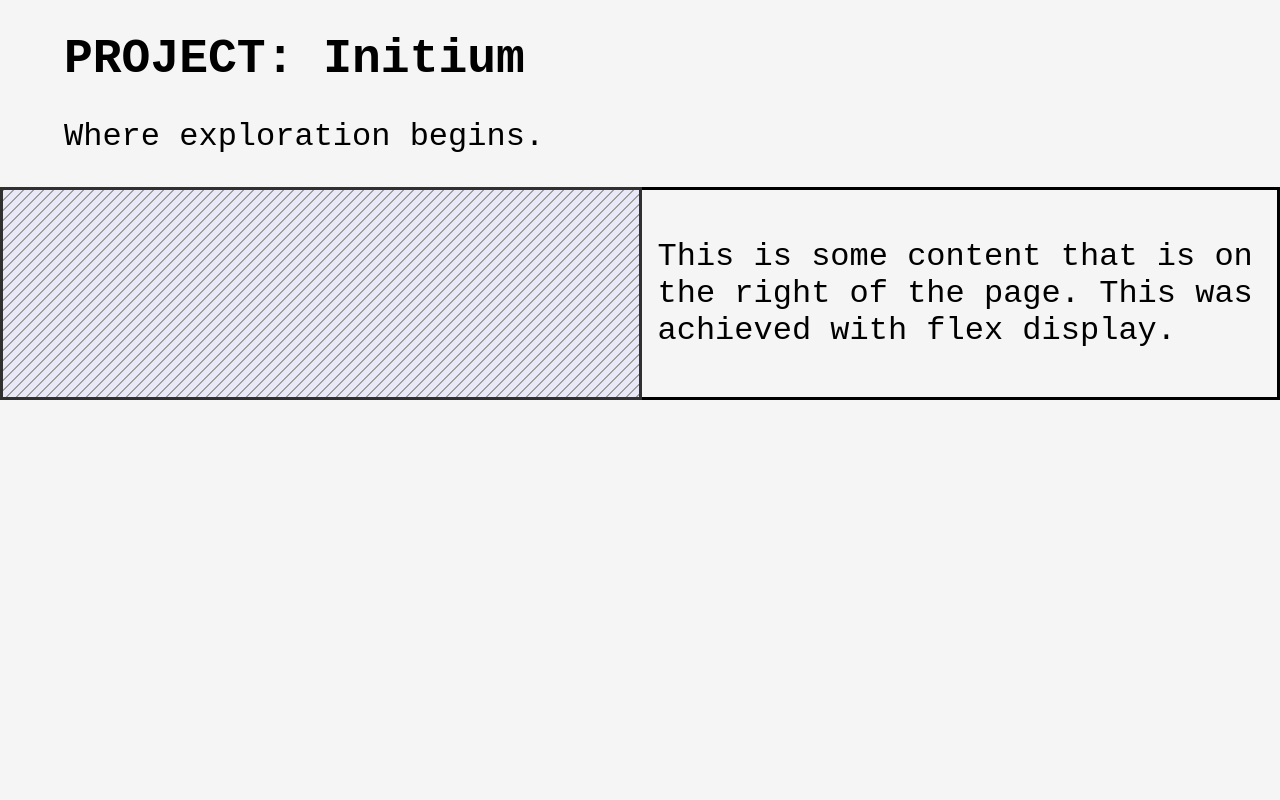
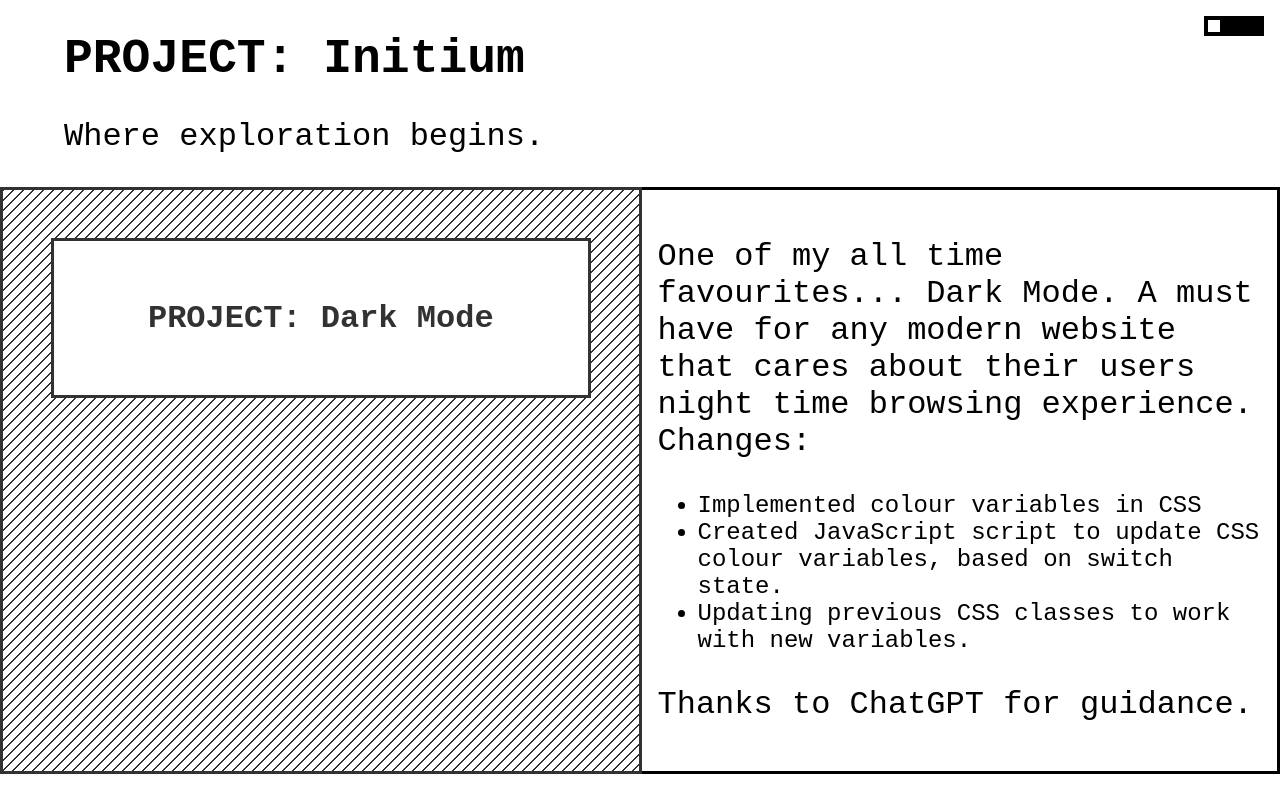
Before and after one commit to chase-morley/initium, a plain HTML site: page index.html in a window 1280 px wide. Drawn offline with Linux system fonts and the light colour scheme.

Commit message:
Added Dark Mode Switch
CSS now has colour variables that are updated using a JavaScript. The script listens to a switch, when toggled the colour variables change state.

Also some extra content added.

```diff
--- a/index.html
+++ b/index.html
@@ -11,16 +11,41 @@
             <div class="header-wrapper">
                 <h1 class="main-heading">PROJECT: Initium</h1>
                 <p class="sub-heading">Where exploration begins.</p>
+
+                <!-- FUTURE MENU
+
+                <div class="banner-center">
+                    <h2 class="banner-heading">PROJECTS</h2>
+                </div>
+                <div class="top-content">
+                    <p>This is some content on my website.</p>
+                </div>
+                -->
+
+                <!-- Dark Mode Switch-->
+                <label class="switch">
+                    <input type="checkbox" id="modeSwitch">
+                    <span class="slider round"></span>
             </div>
 
             <div class="flex-container">
                 <div class="column diagonal-bkg">
-                    <!-- <p>This is some content that is on the left of the page. This was achieved with inline block.</p> -->
+                    <div class="banner">
+                        <h2 class="banner-heading">PROJECT: Dark Mode</h2>
+                    </div>
                 </div>
                 <div class="column">
-                    <p>This is some content that is on the right of the page. This was achieved with flex display.</p>
+                    <p>One of my all time favourites... Dark Mode. A must have for any modern website that cares about their users night time browsing experience.<br>Changes:</p>
+                    <ul>
+                        <li>Implemented colour variables in CSS</li>
+                        <li>Created JavaScript script to update CSS colour variables, based on switch state.</li>
+                        <li>Updating previous CSS classes to work with new variables.</li>
+                    </ul>
+                    <p>Thanks to ChatGPT for guidance.</p>
                 </div>
             </div>
+
         </div>
+        <script src="src/script.js"></script>
     </body>
 </html>
--- /dev/null
+++ b/src/script.js
@@ -0,0 +1,21 @@
+document.addEventListener('DOMContentLoaded', () => {
+    const modeSwitch = document.getElementById('modeSwitch');
+    const root = document.documentElement;
+
+    modeSwitch.addEventListener('change', () => {
+        document.body.classList.toggle(modeSwitch.checked);
+        //document.body.classList.toggle('dark-mode', modeSwitch.checked);
+
+        if (modeSwitch.checked) {
+            root.style.setProperty('--background', '#000');
+            root.style.setProperty('--text', '#fff');
+            root.style.setProperty('--switch-off', '#000');
+            root.style.setProperty('--switch-on', '#fff');
+        } else {
+            root.style.setProperty('--background', '#fff');
+            root.style.setProperty('--text', '#000');
+            root.style.setProperty('--switch-off', '#fff');
+            root.style.setProperty('--switch-on', '#000');
+        }
+    });
+});
--- a/src/style.css
+++ b/src/style.css
@@ -1,8 +1,17 @@
+:root {
+    --background: #ffffff;
+    --text: #000000;
+    --switch-off: #000000;
+    --switch-on: #ffffff;
+  }
+
 body {
     font-family: monospace;
-    background-color: whitesmoke;
+    background-color: var(--background);
+    color: var(--text);
     margin: 0;
     padding: 0;
+    transition: background-color 0.5s ease;
 }
 
 /*
@@ -29,6 +38,10 @@
     text-align: left;
 }
 
+.top-content p {
+    font-size: 2rem;
+}
+
 .flex-container {
     display: flex;
 }
@@ -36,11 +49,12 @@
     flex: 1;
     padding: 1rem;
     box-sizing: border-box;
-    border: 3px solid #000000;
+    border: 3px solid var(--text);
+    font-size: 2rem;
 }
 
-.column p {
-    font-size: 2rem;
+.column ul {
+    font-size: 1.5rem;
 }
 
 .column:last-child {
@@ -48,8 +62,86 @@
 }
 
 .diagonal-bkg {
-    background-color: #e5e5f7;
+    background-color: var(--background);
     opacity: 0.8;
     background-size: 10px 10px;
-    background-image: repeating-linear-gradient(135deg, #8a8a8a 0, #8a8a8a 1px, #e5e5f7 0, #e5e5f7 50%);
+    background-image: repeating-linear-gradient(135deg, var(--text) 0, var(--text) 1px, var(--background) 0, var(--background) 50%);
 }
+
+.banner {
+    background-color: var(--background);
+    border: 3px solid var(--text);
+    margin: 2rem;
+    padding: 2rem;
+}
+
+.banner-center {
+    background-color: var(--background);
+    border: 3px solid var(--text);
+    width: 30%;
+    padding: 1rem;
+}
+
+.banner-heading {
+    font-size: 2rem;
+    text-align: center;
+}
+
+.mid-content {
+    width: 60%;
+    margin-left: auto;
+    margin-right: auto;
+    margin-top: 5rem;
+}
+
+/* Dark Mode CSS */
+.switch {
+    position: fixed;
+    top: 1rem;
+    right: 1rem;
+    z-index: 1000;
+    display: inline-block;
+    width: 60px;
+    height: 20px;
+    margin-bottom: 2rem;
+}
+
+.switch input {
+    display: none;
+}
+
+.slider {
+    position: absolute;
+    cursor: pointer;
+    top: 0;
+    left: 0;
+    right: 0;
+    bottom: 0;
+    background-color: var(--text);
+    transition: 0.4s;
+}
+
+.slider:before {
+    position: absolute;
+    content: '';
+    height: 12px;
+    width: 12px;
+    left: 4px;
+    bottom: 4px;
+    background-color: var(--background);
+    transition: 0.4s;
+}
+
+input:checked + .slider {
+    background-color: var(--text);
+}
+
+input:checked + .slider:before {
+    transform: translateX(40px);
+}
+/*
+body.dark-mode {
+    background-color: #000000;
+    color: #fff;
+}
+*/
```
